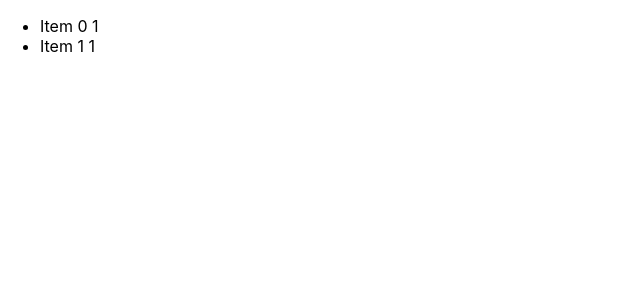
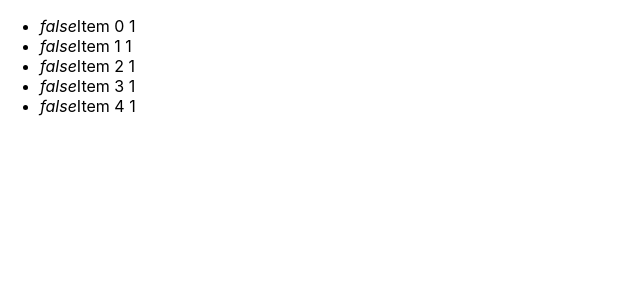
Before and after one commit to NMVikings/nested-list-jetbrains, a React (Create React App) app: page / in a window 1280 px wide. Shown: the top 300 px of the page, without its empty margins (0-640 px from the left). Built offline with nearby package versions, Linux system fonts and the light colour scheme.

Commit message:
Add Expandable and change the interface of TreeViewer

```diff
--- a/src/App.tsx
+++ b/src/App.tsx
@@ -4,7 +4,7 @@ import TreeViewer from "./components/TreeViewer";
 import { createTree } from "./components/TreeViewer/createTree";
 
 function App() {
-  const tree = createTree(2, 3);
+  const tree = createTree(5, 10);
   return <TreeViewer children={tree} />;
 }
 
--- a/src/components/DefaultNodeRenderer.tsx
+++ /dev/null
@@ -1,12 +0,0 @@
-import type { NodeRenderer } from "./TreeViewer/types";
-
-export const DefaultNodeRenderer: NodeRenderer = ({
-  node,
-  toggle,
-  children,
-}) => (
-  <li>
-    <span onClick={toggle}>{node.label}</span>
-    {children}
-  </li>
-);
--- /dev/null
+++ b/src/components/TreeViewer/DefaultNodeRenderer.tsx
@@ -0,0 +1,11 @@
+import { Expandable } from "./Expandable";
+import { ListItem } from "./ListItem";
+import type { NodeRenderer } from "./types";
+
+export const DefaultNodeRenderer: NodeRenderer = ({ node, depth }) => (
+  <ListItem>
+    <Expandable node={node} depth={depth}>
+      <span>{node.label}</span>
+    </Expandable>
+  </ListItem>
+);
--- /dev/null
+++ b/src/components/TreeViewer/Expandable.tsx
@@ -0,0 +1,65 @@
+import React, { useState, useCallback, ReactNode } from "react";
+
+import { Node } from "./types";
+import { List } from "./List";
+import { useMaxDepth } from "./context";
+
+type Props = {
+  node: Node;
+  depth: number;
+  children: ReactNode;
+};
+
+const useToggle = (defaultValue: boolean): [boolean, () => void] => {
+  const [bool, setBool] = useState(defaultValue);
+
+  const toggle = useCallback(() => {
+    setBool((prevBool) => !prevBool);
+  }, []);
+
+  return [bool, toggle];
+};
+
+const noop = () => {};
+
+export const useExpandable = (
+  node: Node,
+  depth: number,
+  defaultState = false
+) => {
+  const [isExpanded, toggleExpandability] = useToggle(defaultState);
+  const maxDepth = useMaxDepth();
+
+  const isBeyondMaxDepth = depth >= maxDepth;
+  const canBeExpanded = node.children.length !== 0 && !isBeyondMaxDepth;
+
+  const nodesChildren = isExpanded && (
+    <List nodes={node.children} depth={depth + 1} />
+  );
+
+  return {
+    nodesChildren,
+    toggle: canBeExpanded ? toggleExpandability : noop,
+    isExpanded,
+    canBeExpanded,
+  };
+};
+
+export const Expandable = ({ node, depth, children }: Props) => {
+  const { nodesChildren, toggle, isExpanded, canBeExpanded } = useExpandable(
+    node,
+    depth
+  );
+
+  return (
+    <>
+      {canBeExpanded && (
+        <i onClick={toggle} data-toggle>
+          {isExpanded.toString()}
+        </i>
+      )}
+      {children}
+      {nodesChildren}
+    </>
+  );
+};
--- a/src/components/TreeViewer/List.tsx
+++ b/src/components/TreeViewer/List.tsx
@@ -1,7 +1,7 @@
 import React from "react";
 
 import { Tree } from "./types";
-import { ListItem } from "./ListItem";
+import { useNodeRenderer } from "./context";
 
 type Props = {
   nodes: Tree;
@@ -9,10 +9,12 @@ type Props = {
 };
 
 export const List = ({ nodes, depth }: Props) => {
+  const NodeRenderer = useNodeRenderer()!;
+
   return (
     <ul>
       {nodes.map((node) => (
-        <ListItem key={node.id} node={node} depth={depth} />
+        <NodeRenderer key={node.id} node={node} depth={depth} />
       ))}
     </ul>
   );
--- a/src/components/TreeViewer/ListItem.tsx
+++ b/src/components/TreeViewer/ListItem.tsx
@@ -1,42 +1,5 @@
-import React, { useState, useCallback } from "react";
-import { MAX_DEPTH } from "../../constants";
+import React from "react";
 
-import { Node } from "./types";
-import { List } from "./List";
-import { useItem } from "./context";
-
-type Props = {
-  node: Node;
-  depth: number;
+export const ListItem = (props: React.ComponentProps<"li">) => {
+  return <li {...props} />;
 };
-
-const useToggle = (defaultValue: boolean): [boolean, () => void] => {
-  const [bool, setBool] = useState(defaultValue);
-
-  const toggle = useCallback(() => {
-    setBool((prevBool) => !prevBool);
-  }, []);
-
-  return [bool, toggle];
-};
-
-const noop = () => {};
-
-export const ListItem = ({ node, depth }: Props) => {
-  const Item = useItem();
-  const [isOpen, toggle] = useToggle(false);
-
-  const canNestedListBeShown = node.children.length !== 0 && depth < MAX_DEPTH;
-  const isNestedListVisible = canNestedListBeShown && isOpen;
-
-  return (
-    <Item
-      node={node}
-      isOpen={isOpen}
-      toggle={canNestedListBeShown ? toggle : noop}
-      depth={depth}
-    >
-      {isNestedListVisible && <List nodes={node.children} depth={depth + 1} />}
-    </Item>
-  );
-};
--- a/src/components/TreeViewer/TreeViewer.tsx
+++ b/src/components/TreeViewer/TreeViewer.tsx
@@ -1,25 +1,25 @@
 import React from "react";
-import { START_DEPTH } from "../../constants";
+import { MAX_DEPTH } from "../../constants";
 
 import { NodeRenderer, Tree } from "./types";
-import { DefaultNodeRenderer } from "../DefaultNodeRenderer";
+import { DefaultNodeRenderer } from "./DefaultNodeRenderer";
 import { List } from "./List";
 import { TreeViewerContextProvider } from "./context";
 
 type Props = {
   NodeRenderer?: NodeRenderer;
-  depth?: number;
+  maxDepth?: number;
   children: Tree;
 };
 
 export const TreeViewer = ({
   children,
   NodeRenderer = DefaultNodeRenderer,
-  depth = START_DEPTH,
+  maxDepth = MAX_DEPTH,
 }: Props) => {
   return (
-    <TreeViewerContextProvider value={{ NodeRenderer }}>
-      <List nodes={children} depth={depth} />
+    <TreeViewerContextProvider value={{ NodeRenderer, maxDepth }}>
+      <List nodes={children} depth={1} />
     </TreeViewerContextProvider>
   );
 };
--- a/src/components/TreeViewer/context.ts
+++ /dev/null
@@ -1,10 +0,0 @@
-import React, { useContext } from "react";
-import { DefaultNodeRenderer } from "../DefaultNodeRenderer";
-
-const TreeViewerContext = React.createContext({
-  NodeRenderer: DefaultNodeRenderer,
-});
-
-export const useItem = () => useContext(TreeViewerContext).NodeRenderer;
-
-export const TreeViewerContextProvider = TreeViewerContext.Provider;
--- /dev/null
+++ b/src/components/TreeViewer/context.tsx
@@ -0,0 +1,18 @@
+import React, { useContext } from "react";
+import type { NodeRenderer } from ".";
+
+type TreeViewerContextType = {
+  NodeRenderer: NodeRenderer;
+  maxDepth: number;
+};
+
+const TreeViewerContext = React.createContext<TreeViewerContextType>(
+  {} as TreeViewerContextType
+);
+
+const useTreeViewContext = () => useContext(TreeViewerContext);
+
+export const useNodeRenderer = () => useTreeViewContext().NodeRenderer;
+export const useMaxDepth = () => useTreeViewContext().maxDepth;
+
+export const TreeViewerContextProvider = TreeViewerContext.Provider;
--- a/src/components/TreeViewer/index.ts
+++ b/src/components/TreeViewer/index.ts
@@ -1,3 +1,5 @@
 export { TreeViewer as default } from "./TreeViewer";
+export { ListItem } from "./ListItem";
+export { Expandable } from "./Expandable";
 
 export * from "./types";
--- a/src/components/TreeViewer/types.ts
+++ b/src/components/TreeViewer/types.ts
@@ -1,5 +1,3 @@
-import { ReactNode } from "react";
-
 export type Node = {
   id: string;
   label: string;
@@ -10,10 +8,7 @@ export type Tree = Node[];
 
 type NodeRendererProps = {
   node: Node;
-  toggle: () => void;
-  isOpen: boolean;
   depth: number;
-  children: ReactNode;
 };
 
 export type NodeRenderer = (props: NodeRendererProps) => JSX.Element;
```
Also changed, not shown: 1 other file (tests, documents, lock files or other folders).
